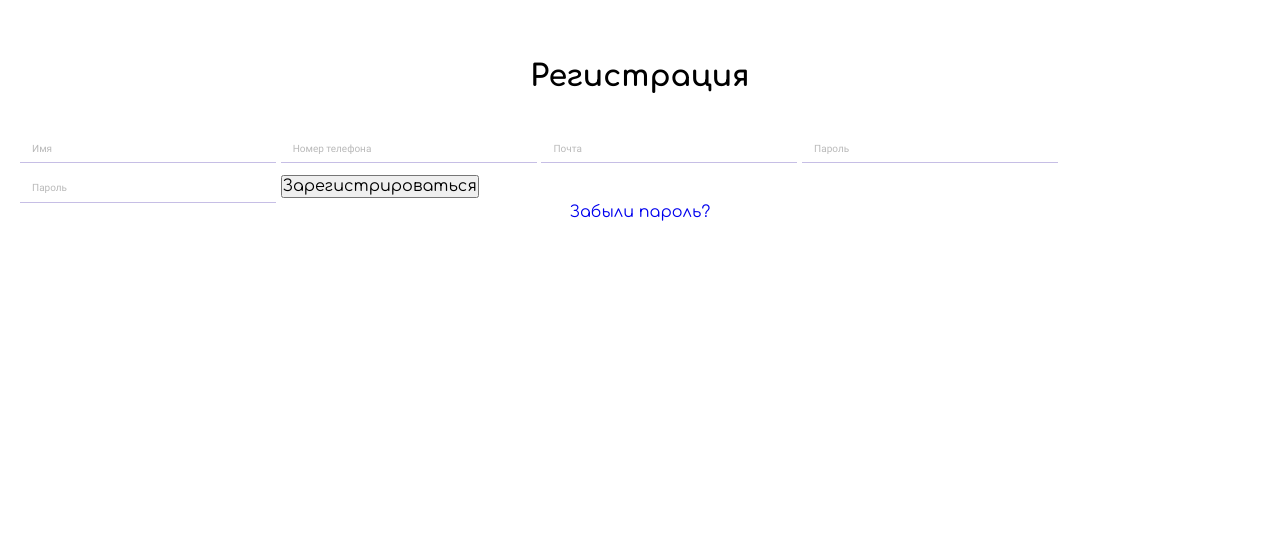
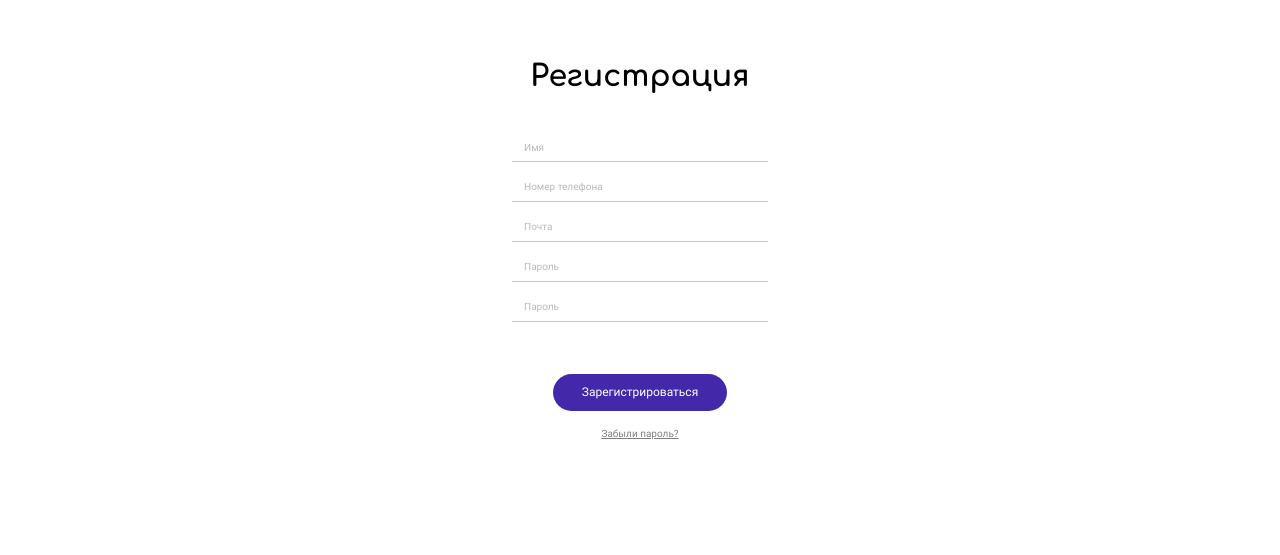
Before and after one commit to Ferox-x/Notes, a Django app: page /users/signup/ in a window 1280 px wide. Shown: the top 555 px of the page. Run offline with Django 4.2, Linux system fonts and the light colour scheme.

Commit message:
Register and login 2

```diff
--- a/templates/users/register/mobile_register_page.html
+++ b/templates/users/register/mobile_register_page.html
@@ -11,12 +11,13 @@
 </head>
 <body>
 <main class="container">
-	<div class="user-form">
-		<section class="page-title-register">
-			<p class="page-title__text">Регистрация</p>
+	<div class="login-page">
+    <div class="login-content">
+		<section class="page-title-login">
+			<p class="page-title-login__text">Регистрация</p>
 		</section>
-		<form method="post">
-			<div class="user-form__form">
+		<form method="post" class="login-form">
+			<div class="user-form">
         {% csrf_token %}
 				<input class="user-form__input-text" type="text" name="username"
 				       placeholder="Имя">
@@ -29,11 +30,12 @@
         <input class="user-form__input-text" type="password" name="password2"
 				       placeholder="Пароль">
 
-				<button class="user-form__button" type="submit">Зарегистрироваться
-				</button>
+
 			</div>
 		</form>
-		<a href="#" class="user-form__link">Забыли пароль?</a>
+    <button class="submit-button" type="submit">Зарегистрироваться</button>
+		<a href="#" class="link">Забыли пароль?</a>
+  </div>
 	</div>
 </main>
 </body>
```
Also changed, not shown: pages/mobile_register_page.html (+10 -7 lines).
